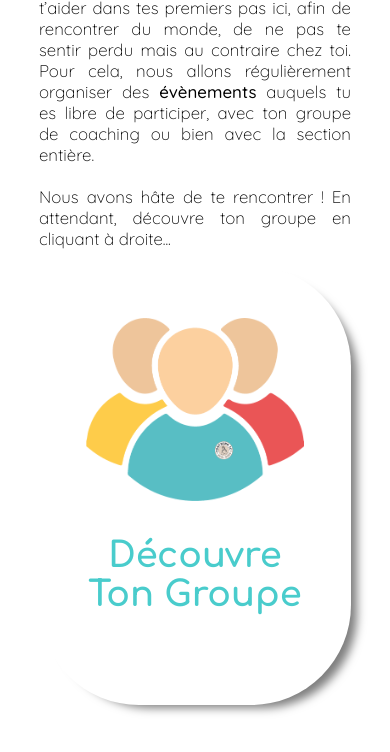
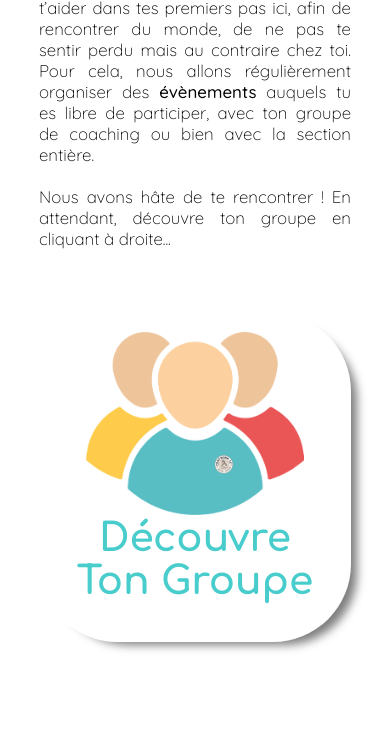
Before and after one commit to TheGuyWithoutH/Gatsby-Coaching, a Gatsby site: page / in a window 390 px wide. Shown: the part 1843-2595 px from the top of the page. Built offline with nearby package versions, Linux system fonts and the light colour scheme; Gatsby itself is replaced by a stand-in of ours.

Commit message:
Responsive Home Second Try

```diff
--- a/src/styles/Home.css
+++ b/src/styles/Home.css
@@ -134,7 +134,7 @@ html {
     width: 40vw;
     padding-top: 2vh;
     background: white;
-    border-radius: 100px;
+    border-radius: 20vmin;
     -webkit-box-shadow: 12px 9px 10px -6px rgba(0,0,0,0.51);
     box-shadow: 12px 9px 10px -6px rgba(0,0,0,0.51);
     display: flex;
@@ -156,7 +156,7 @@ html {
 .groupTxt {
     flex: 2;
     font-family: "Comfortaa", serif;
-    font-size: 450%;
+    font-size: 6vw;
     text-align: center;
     vertical-align: center;
     color: #49CCCC;
@@ -196,7 +196,7 @@ html {
     }
 
     .button {
-        height: 50vh;
+        height: 80vw;
         width: 80vw;
     }
 
@@ -206,7 +206,7 @@ html {
     }
 
     .groupTxt {
-        font-size: 220%;
+        font-size: 10vw;
         margin: 0;
     }
 
```
